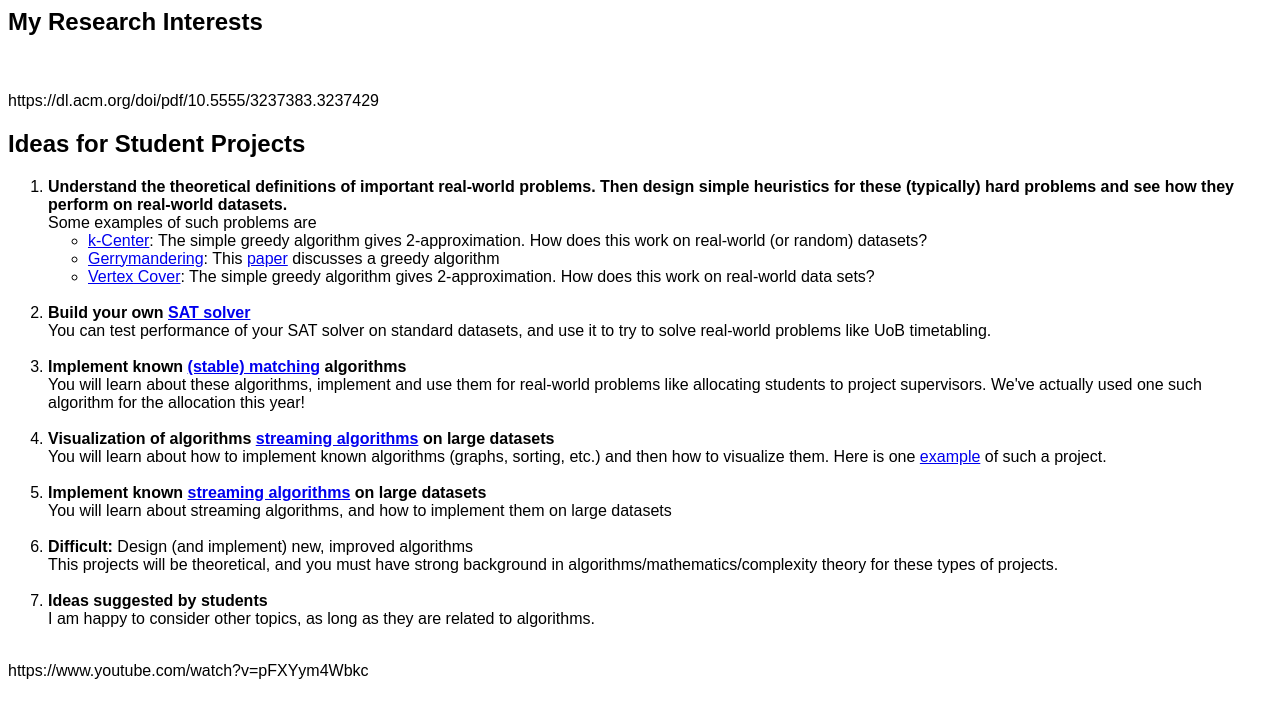
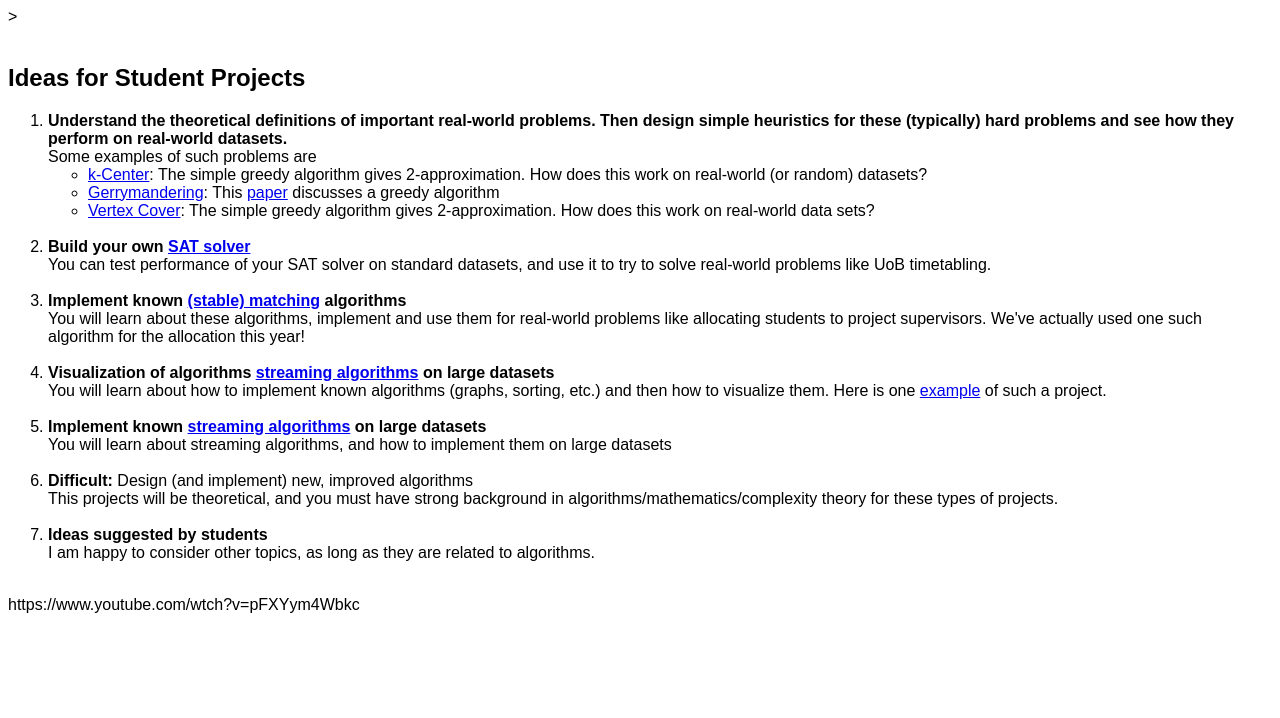
Before and after one commit to rajeshchitnis/rajeshchitnis.github.io, a Jekyll site: the page student-projects.html, which Jekyll copies as it is, in a window 1280 px wide. Shown: the top 718 px of the page. Built offline with Jekyll 4.4.1, drawn with Linux system fonts in a browser that asks for light colours; some of the changed lines change nothing that is shown.

Commit message:
Update student-projects.html

```diff
--- a/student-projects.html
+++ b/student-projects.html
@@ -51,9 +51,9 @@ body {font-family: Arial, Helvetica, sans-serif;}
 
 <body>
 
-<h2>My Research Interests</h2>
+>
 <!--
-
+<h2>My Research Interests</h2
 
 <ul>
   <li>Designing efficient algorithms for NP-hard (graph) problems</li>
@@ -69,7 +69,6 @@ body {font-family: Arial, Helvetica, sans-serif;}
 
 
 
-https://dl.acm.org/doi/pdf/10.5555/3237383.3237429
 
 
 <h2>Ideas for Student Projects </h2>
@@ -144,4 +143,4 @@ https://dl.acm.org/doi/pdf/10.5555/3237383.3237429
 
 <br>
 
-https://www.youtube.com/watch?v=pFXYym4Wbkc
+https://www.youtube.com/wtch?v=pFXYym4Wbkc
```
